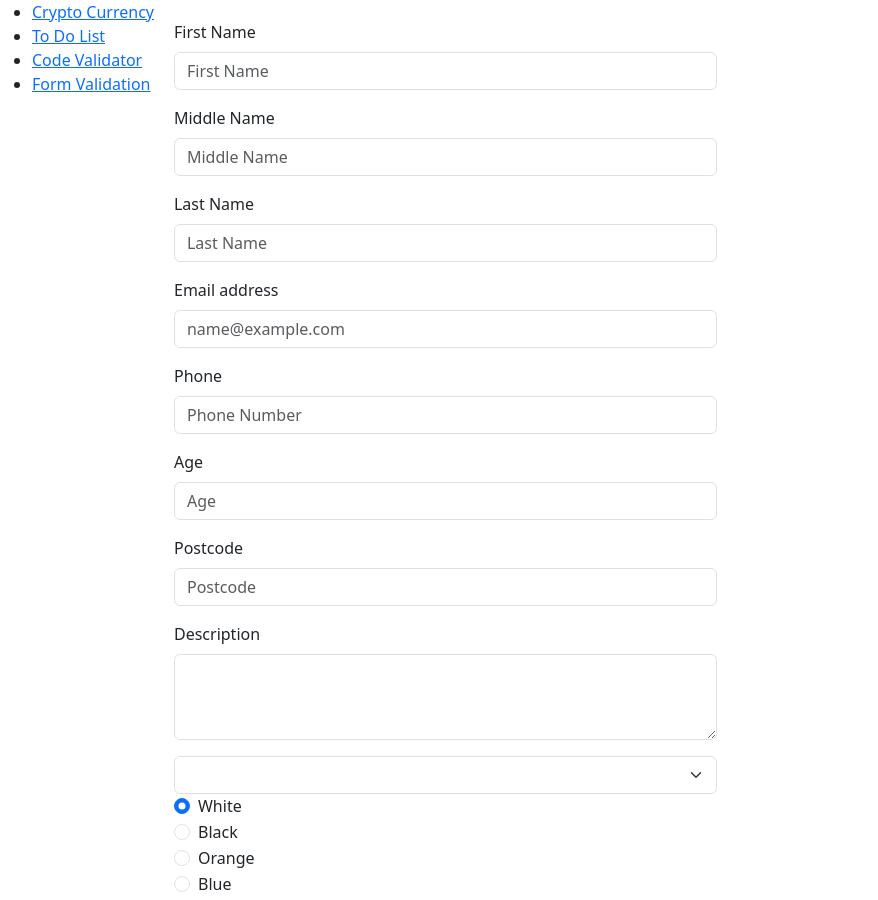
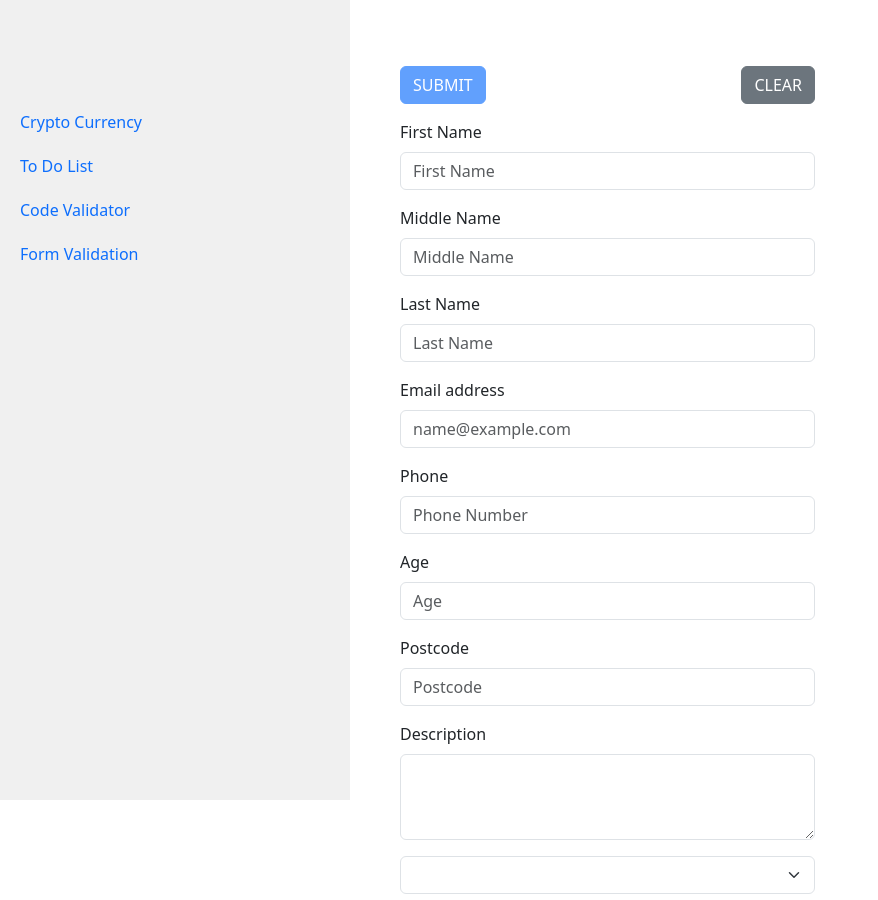
Before and after one commit to annrobles/ng-seventeen-trial, an Angular app: page /form-validation in a window 1280 px wide. Shown: the top 900 px of the page, without its empty margins (0-878 px from the left). Built offline with nearby package versions, Linux system fonts and the light colour scheme.

Commit message:
css improvements

```diff
--- a/src/app/app.component.less
+++ b/src/app/app.component.less
@@ -3,12 +3,13 @@
     height: 100vh;
 }
 
-sidebar {
-    width: 250px;
+app-sidebar {
+    width: 350px;
     background-color: #f0f0f0;
 }
 
 .content {
     flex-grow: 1;
     padding: 20px;
+    padding: 50px;
 }
--- a/src/app/form-validation/form-validation.component.html
+++ b/src/app/form-validation/form-validation.component.html
@@ -1,4 +1,8 @@
 <form [formGroup]="formValidation" (ngSubmit)="onSubmit()" class="w-50">
+    <section class="form-buttons mt-3 mb-3">
+        <button type="submit" class="btn btn-primary" [disabled]="!formValidation.valid">SUBMIT</button>
+        <button class="btn btn-secondary" (click)="onClear()">CLEAR</button>
+    </section>
     <div class="mb-3">
         <label for="firstName" class="form-label">First Name</label>
         <input formControlName="firstName" type="input" class="form-control" id="firstName" placeholder="First Name">
@@ -31,7 +35,7 @@
         <label for="description" class="form-label">Description</label>
         <textarea formControlName="description" class="form-control" id="description" rows="3"></textarea>
     </div>
-    <select class="form-select" aria-label="T-shirt size" formControlName="size">
+    <select class="form-select mb-3" aria-label="T-shirt size" formControlName="size">
         <option selected>Open this select menu</option>
         <option value="xs">XS</option>
         <option value="s">S</option>
@@ -48,15 +52,10 @@
             </label>
         </div>
     }
-    <div class="form-check">
+    <div class="form-check mt-3">
         <input formControlName="condition" class="form-check-input" type="checkbox" value="" id="condition">
         <label class="form-check-label" for="condition">
             Accept condition
         </label>
     </div>
-
-    <section>
-        <button type="submit" class="btn btn-primary" [disabled]="!formValidation.valid">SUBMIT</button>
-        <button class="btn btn-secondary" [disabled]="!formValidation.valid">CLEAR</button>
-    </section>
 </form>
--- a/src/app/form-validation/form-validation.component.less
+++ b/src/app/form-validation/form-validation.component.less
@@ -0,0 +1,8 @@
+.form-buttons {
+    display: flex;
+    justify-content: space-between;
+
+    button {
+        cursor: pointer;
+    }
+}
--- a/src/app/form-validation/form-validation.component.ts
+++ b/src/app/form-validation/form-validation.component.ts
@@ -17,7 +17,7 @@ export class FormValidationComponent {
       firstName: new FormControl(null, Validators.required),
       middleName: new FormControl(''),
       lastName: new FormControl(null, Validators.required),
-      email: new FormControl(null, Validators.required),
+      email: new FormControl(null, [Validators.required, Validators.email]),
       phone: new FormControl(null, Validators.required),
       age: new FormControl(null, Validators.required),
       postcode: new FormControl(null, Validators.required),
@@ -31,4 +31,19 @@ export class FormValidationComponent {
   onSubmit() {
     console.warn(this.formValidation.value);
   }
+
+  onClear() {
+    this.formValidation.reset();
+    this.formValidation.patchValue({
+      color: 'White'
+    })
+  }
+
+  maskPhone(event: any) {
+    const cleaned = event.replace(/\D/g, "");
+    const match = cleaned.match(/^(\d{0,3})(\d{0,3})(\d{0,4})$/);
+    this.formValidation.patchValue({
+      phone: `(${match[1]}) ${match[2]}-${match[3]}`
+    })
+  }
 }
--- a/src/app/sidebar/sidebar.component.less
+++ b/src/app/sidebar/sidebar.component.less
@@ -0,0 +1,20 @@
+ul {
+    padding-left: 0;
+    margin-top: 100px;
+}
+
+li {
+    display: block;
+    cursor: pointer;
+
+    a {
+        text-decoration: none;
+    }
+
+    padding: 10px;
+    padding-left: 20px;
+
+    &:hover {
+        background-color: white;
+    }
+}
```
